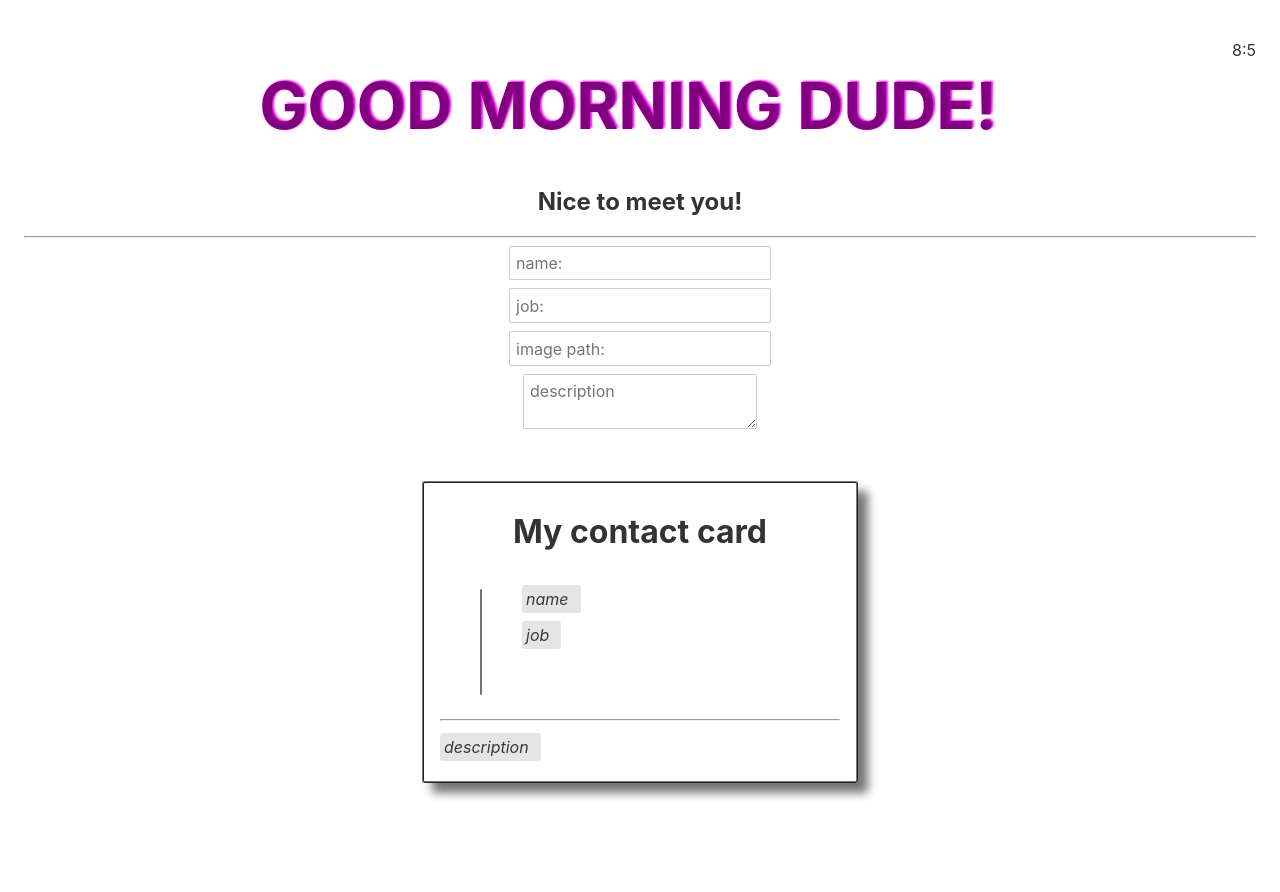
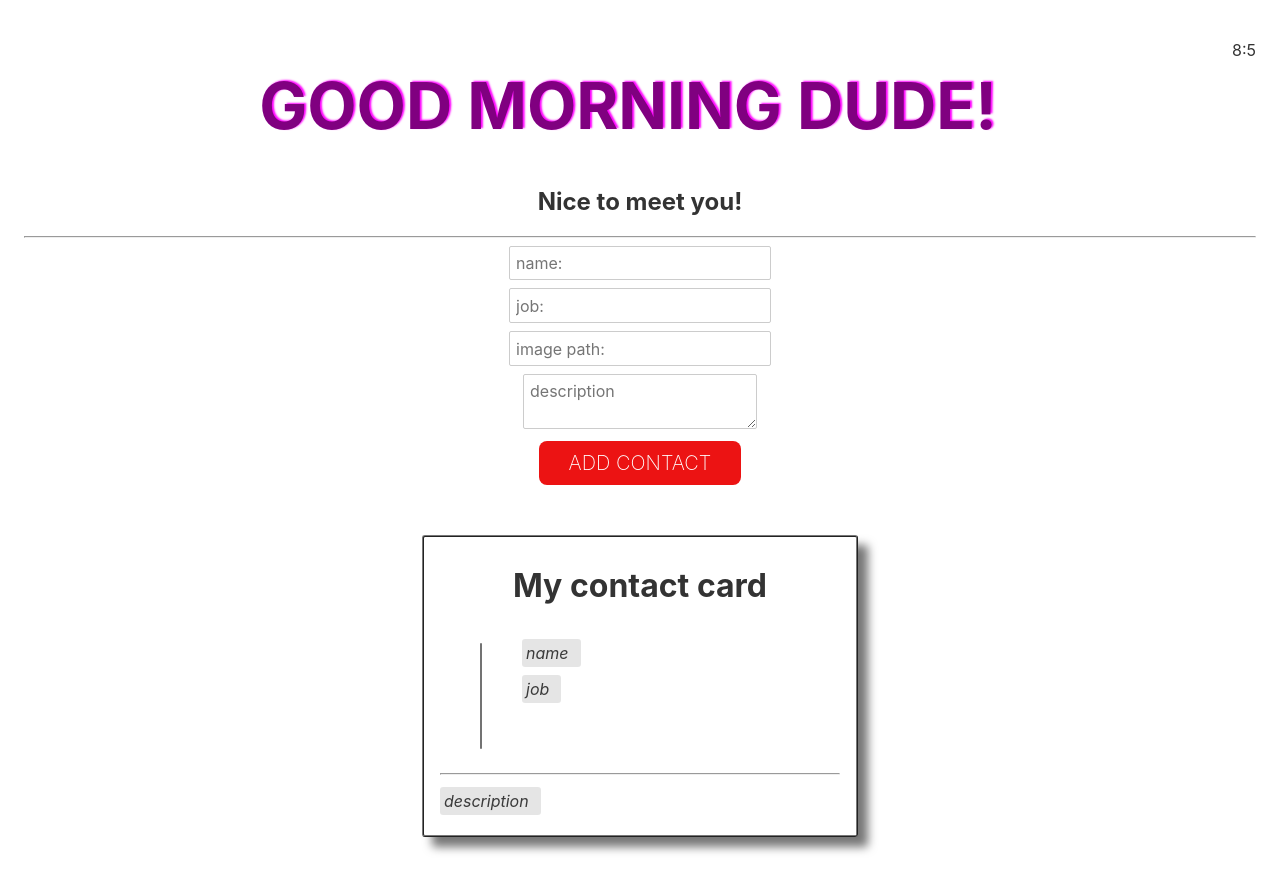
Before and after one commit to Fabezio/first-app, a Svelte app: page / in a window 1280 px wide. Before the commit the page ends 839 px from the top, so only its background shows below. Built offline with nearby package versions, Linux system fonts and the light colour scheme.

Commit message:
added addcontact button

```diff
--- a/src/App.svelte
+++ b/src/App.svelte
@@ -5,13 +5,21 @@
 		image: "",
 		desc: ""
 	}
+	let done = false
 	/*
 	*/
 	import Switch from './Switch.svelte'
 	import Greeting from './Greeting.svelte'
 	import ContactCard from './ContactCard.svelte'
 
-	$: console.log(user.hasIndex)
+	function addContact() {
+		done = true
+
+	}
+
+	// $: console.log(user.hasIndex)
+	$: console.log(done)
+
 </script>
 
 <svelte:head>
@@ -28,6 +36,10 @@
 		<input type="text" bind:value="{user.job}" placeholder="job: " ><br>
 		<input type="text" bind:value="{user.image}" placeholder="image path: " ><br>
 		<textarea bind:value="{user.desc}" placeholder="description"></textarea><br>
+		<button on:click={addContact}>
+			Add Contact
+			<!-- <input type="submit" value="Add Contact" > -->
+		</button>
 		<ContactCard {user}/>
 <!--
 <Switch />
--- a/src/Greeting.svelte
+++ b/src/Greeting.svelte
@@ -2,10 +2,10 @@
 let hours = new Date().getHours()
 let minutes = new Date().getMinutes()
 let greet = ''
-function twoDigit (val) {
-	val.length < 2
-		? val= `0${val}`
-		: val = val
+function twoDigit (value) {
+	if(value.length == 1) {
+		value = `0${value}`
+		}
 }
 
 $: {
@@ -15,6 +15,7 @@ $: {
 }
 $: twoDigit(hours)
 $: twoDigit(minutes)
+// $: if(minutes.length == 1) minutes= `0${minutes}`
 </script>
 
 <p id="clock">{hours}:{minutes}</p>
```
